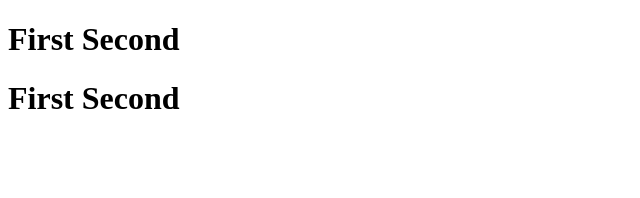
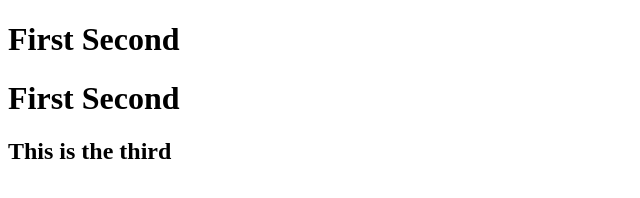
Before and after one commit to Punzalan123/branch, a plain HTML site: page index.html in a window 1280 px wide. Shown: the whole page, without its empty margins (0-640 px from the left). Drawn offline with Linux system fonts and the light colour scheme.

Commit message:
update 2

```diff
--- a/index.html
+++ b/index.html
@@ -9,5 +9,6 @@
 <body>
     <h1>First Second</h1>
     <h1>First Second</h1>
+    <h2>This is the third</h2>
 </body>
 </html>
```
Also changed, not shown: 1 other file.
